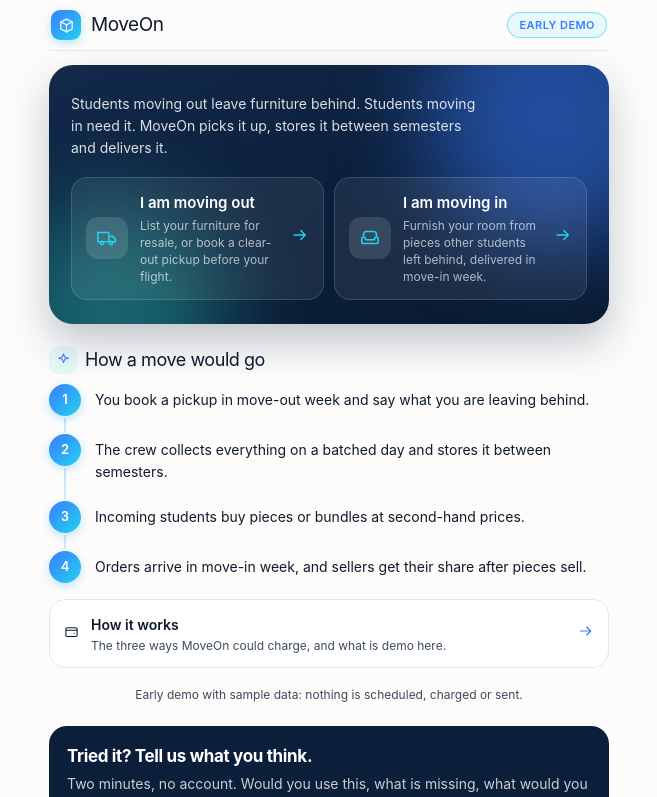
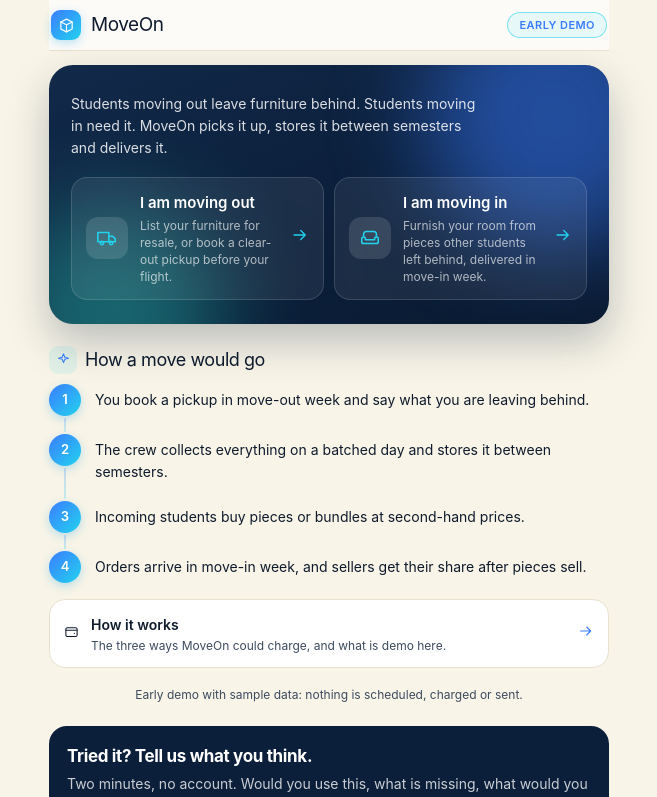
Before and after one commit to bekoecco/moveon-mvp, a React (Vite) app: page / in a window 1280 px wide. Shown: the top 797 px of the page, without its empty margins (311-968 px from the left). Built offline with nearby package versions, Linux system fonts and the light colour scheme.

Commit message:
Update base.css

```diff
--- a/base.css
+++ b/base.css
@@ -1,11 +1,11 @@
 :root {
-    --ds-page: #fdfcfb;
+    --ds-page: #f8f4e7;
     --ds-ink: #0f1b2d;
     --ds-ink-2: #3d4b5f;
     --ds-ink-4: #8693a5;
-    --ds-hairline: #e3e8ee;
+    --ds-hairline: #e8e1cd;
     --ds-font-text: Inter, ui-sans-serif, system-ui, -apple-system, "Segoe UI", Roboto, sans-serif;
-    --ds-font-display: var(--ds-font-text);
+    --ds-font-display: "Fredoka", var(--ds-font-text);
 }
 html { -webkit-text-size-adjust: 100%; }
 body { margin: 0; color: var(--ds-ink); font-family: var(--ds-font-text); font-size: 16px; line-height: 1.5; }
@@ -18,5 +18,5 @@ body { margin: 0; color: var(--ds-ink); font-family: var(--ds-font-text); font-s
 .app-facts dt { color: var(--ds-ink-2); font-size: 14px; } .app-facts dd { margin: 0; text-align: right; font-weight: 600; font-size: 14px; }
 .app-field { margin: 10px 0; } .app-field label { display: block; font-size: 13px; color: var(--ds-ink-2); margin-bottom: 4px; }
 .app-field input { width: 100%; box-sizing: border-box; padding: 11px 12px; font-size: 16px; border: 1px solid var(--ds-hairline); border-radius: 12px; background: #fff; color: var(--ds-ink); }
-.app-field input:focus { outline: 2px solid var(--mv-ring, #22d3ee); outline-offset: 1px; }
+.app-field input:focus { outline: 2px solid var(--cc-ring, #13b851); outline-offset: 1px; }
 a { color: inherit; }
```
